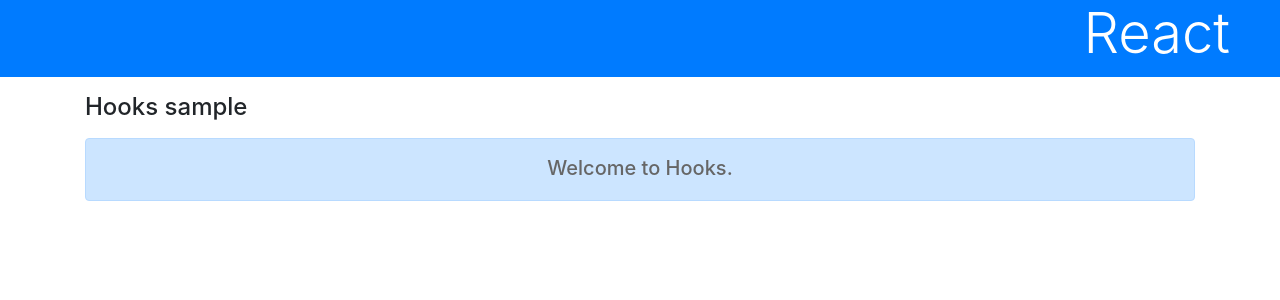
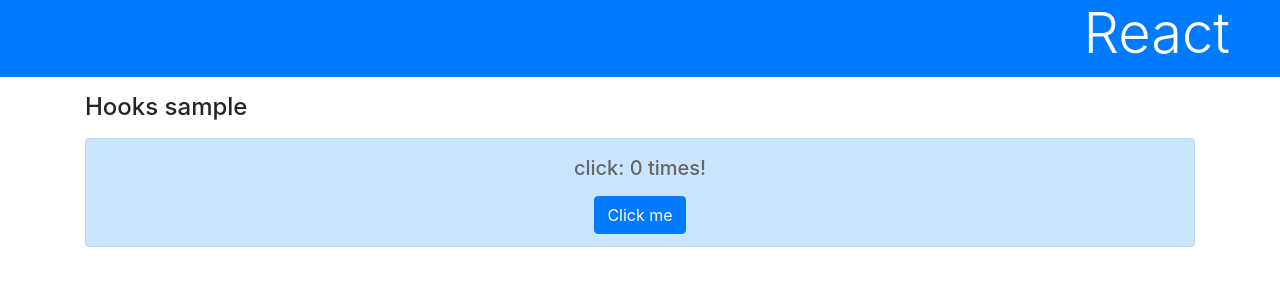
Before and after one commit to Haya372/react-started, a React (Create React App) app: page / in a window 1280 px wide. Shown: the top 300 px of the page. Built offline with nearby package versions, Linux system fonts and the light colour scheme.

Commit message:
ステートで数字をカウントする

```diff
--- a/src/App.js
+++ b/src/App.js
@@ -2,14 +2,18 @@
 import './App.css';
 
 function App() {
-  const [message] = useState("Welcome to Hooks");
+  const [count, setCount] = useState(0);
+  const onClickFunc = () => {
+    setCount(count + 1);
+  }
   return (
     <div>
       <h1 className="bg-primary text-white display-4">React</h1>
       <div className="container">
         <h4 className="my-3">Hooks sample</h4>
         <div className="alert alert-primary text-center">
-          <p className="h5">{message}.</p>
+          <p className="h5 mb-3">click: {count} times!</p>
+          <div><button className="btn btn-primary" onClick={onClickFunc}>Click me</button></div>
         </div>
       </div>
     </div>
```
